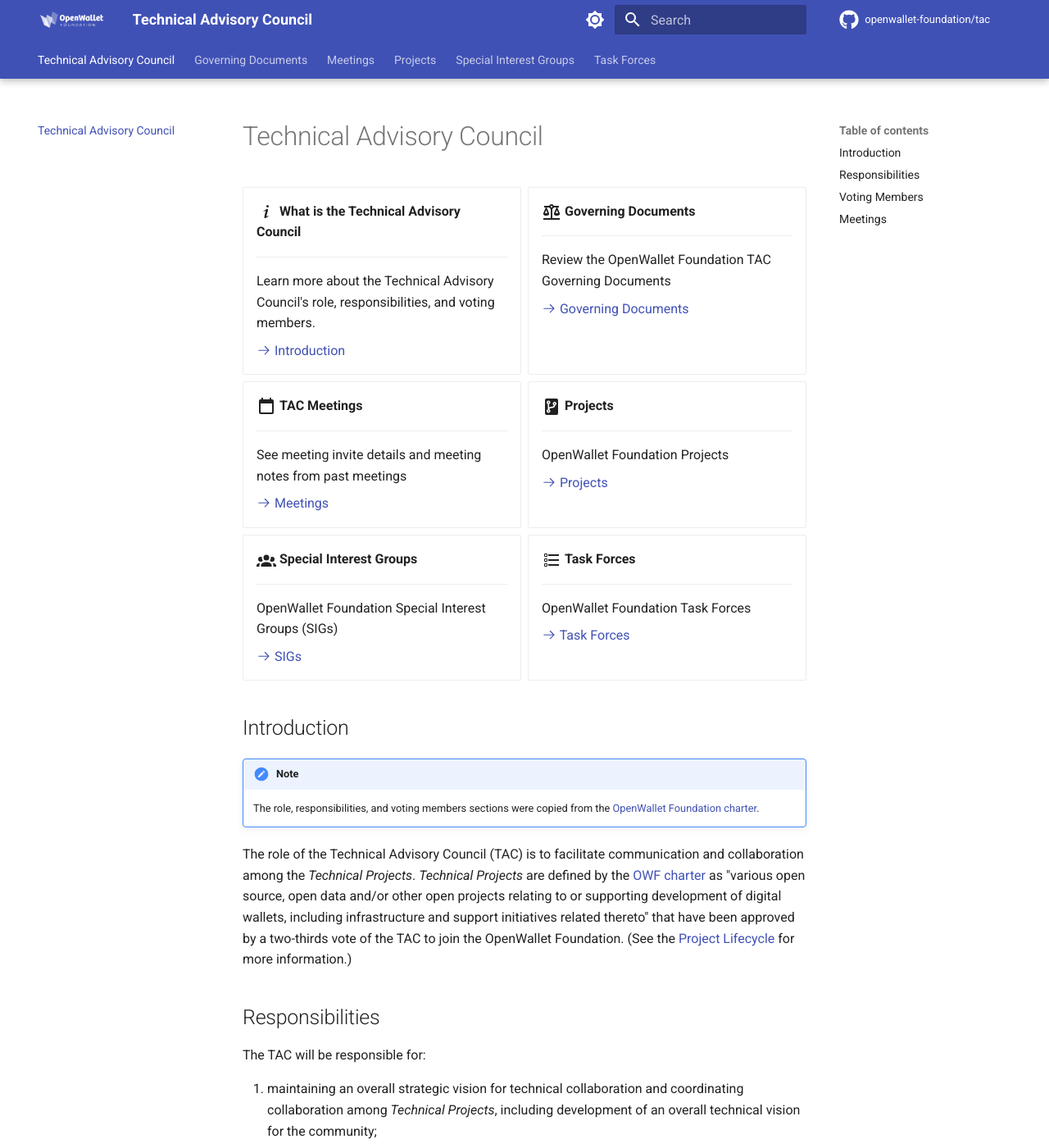
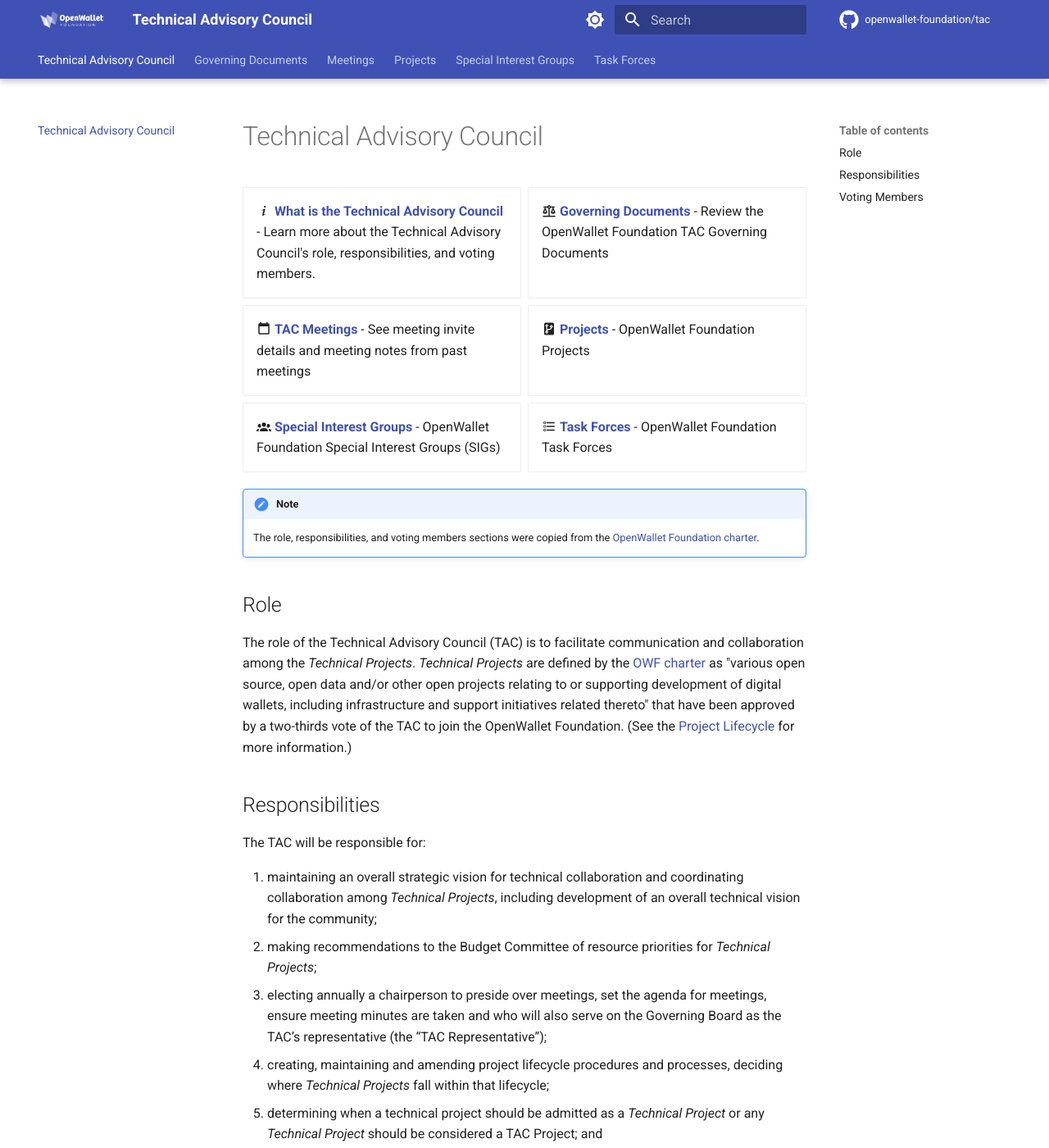
Before and after one commit to openwallet-foundation/tac, an MkDocs documentation site: the page built from docs/index.md, in a window 1280 px wide and 1400 px high. Shown: the whole window at 82% size. Built offline with MkDocs 1.6.1 and Material for MkDocs 9.7.7, drawn with Linux system fonts in a browser that asks for light colours; comment, search, counter and statistics services are not loaded; some of the changed text lies outside the part shown.

Commit message:
Update grid list
Signed-off-by: Tracy Kuhrt <tracy.a.kuhrt@accenture.com>

```diff
--- a/docs/index.md
+++ b/docs/index.md
@@ -1,62 +1,22 @@
 [//]: # (SPDX-License-Identifier: CC-BY-4.0)
 
 # Technical Advisory Council
+
 <div class="grid cards" markdown>
 
--   :material-information-variant:{ .lg .middle } __What is the Technical Advisory Council__
-
-    ---
-
-    Learn more about the Technical Advisory Council's role, responsibilities, and voting members.
-
-    [:octicons-arrow-right-24: Introduction](#introduction)
-
--   :material-scale-balance:{ .lg .middle } __Governing Documents__
-
-    ---
-
-    Review the OpenWallet Foundation TAC Governing Documents
-
-    [:octicons-arrow-right-24: Governing Documents](governance/index.md)
-
--   :material-calendar-blank:{ .lg .middle } __TAC Meetings__
-
-    ---
-
-    See meeting invite details and meeting notes from past meetings
-
-    [:octicons-arrow-right-24: Meetings](meetings/index.md)
-
--   :material-source-repository:{ .lg .middle } __Projects__
-
-    ---
-
-    OpenWallet Foundation Projects
-
-    [:octicons-arrow-right-24: Projects](projects.md)
-
--   :material-account-group:{ .lg .middle } __Special Interest Groups__
-
-    ---
-
-    OpenWallet Foundation Special Interest Groups (SIGs)
-
-    [:octicons-arrow-right-24: SIGs](SIGs/index.md)
-
--   :material-format-list-checkbox:{ .lg .middle } __Task Forces__
-
-    ---
-
-    OpenWallet Foundation Task Forces
-
-    [:octicons-arrow-right-24: Task Forces](task-forces/index.md)
+- :material-information-variant: __[What is the Technical Advisory Council](#role)__ - Learn more about the Technical Advisory Council's role, responsibilities, and voting members.
+- :material-scale-balance: __[Governing Documents](governance/index.md)__ - Review the OpenWallet Foundation TAC Governing Documents
+- :material-calendar-blank: __[TAC Meetings](meetings/index.md)__ - See meeting invite details and meeting notes from past meetings
+- :material-source-repository: __[Projects](projects.md)__ - OpenWallet Foundation Projects
+- :material-account-group: __[Special Interest Groups](SIGs/index.md)__ - OpenWallet Foundation Special Interest Groups (SIGs)
+- :material-format-list-checkbox: __[Task Forces](task-forces/index.md)__ - OpenWallet Foundation Task Forces
 
 </div>
 
-## Introduction
-
 !!! note
     The role, responsibilities, and voting members sections were copied from the [OpenWallet Foundation charter](governance/charter.md).
+
+## Role
 
 The role of the Technical Advisory Council (TAC) is to facilitate communication and collaboration among the _Technical Projects_. _Technical Projects_ are defined by the [OWF charter](governance/charter.md) as "various open source, open data and/or other open projects relating to or supporting development of digital wallets, including infrastructure and support initiatives related thereto" that have been approved by a two-thirds vote of the TAC to join the OpenWallet Foundation. (See the [Project Lifecycle](governance/project-lifecycle.md) for more information.)
 
@@ -76,6 +36,3 @@
 1. one representative appointed by each Premier Sponsor;
 2. up to two “at large” representatives appointed by vote of the TAC; and
 3. one representative appointed by the technical oversight body (e.g., a technical steering committee) of each TAC Project (as defined in the [charter](governance/charter.md)).
-
-## Meetings
-Find the meeting details, agendas, and past recordings under the [Meetings tab](./meetings/).
```
